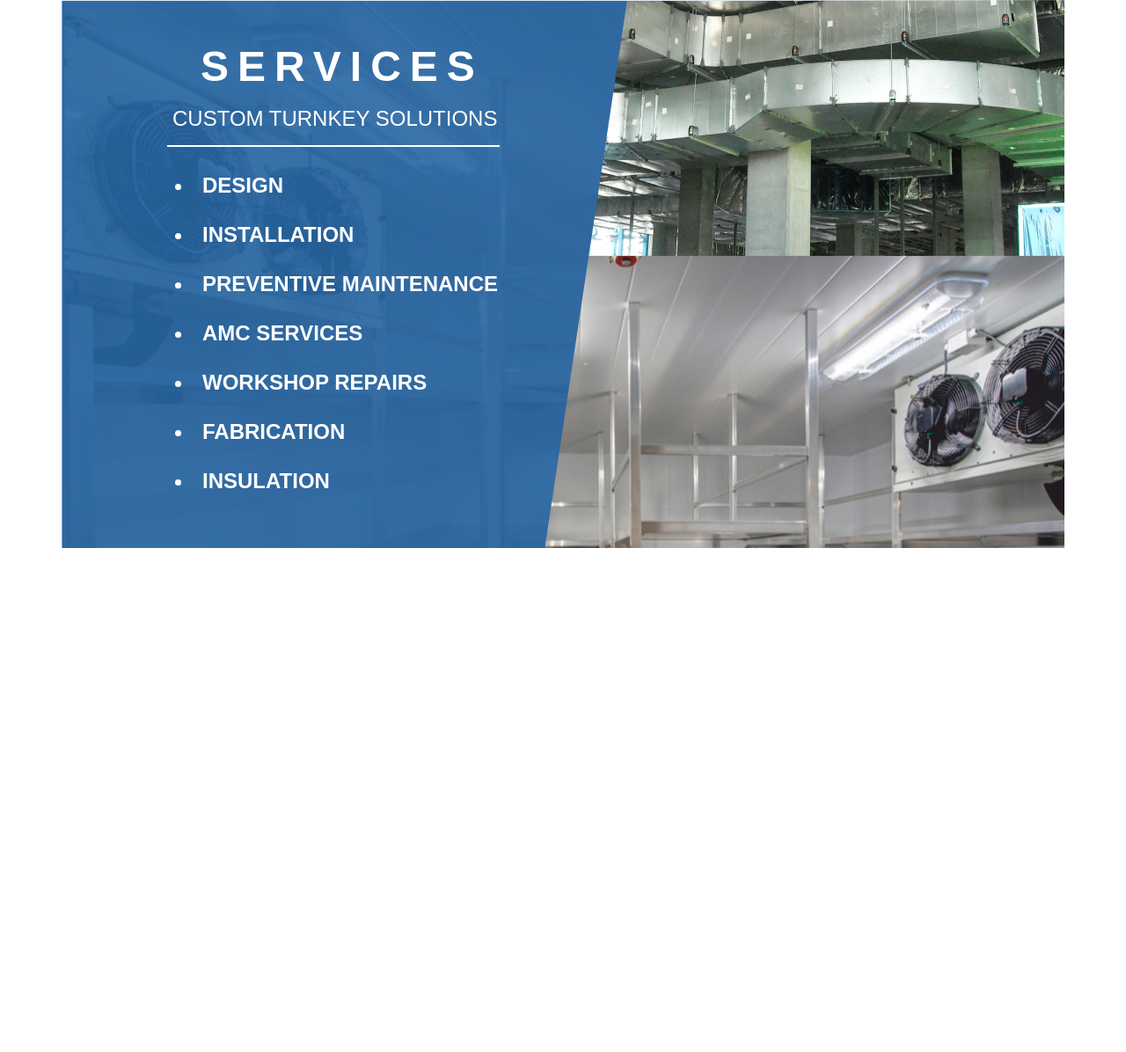
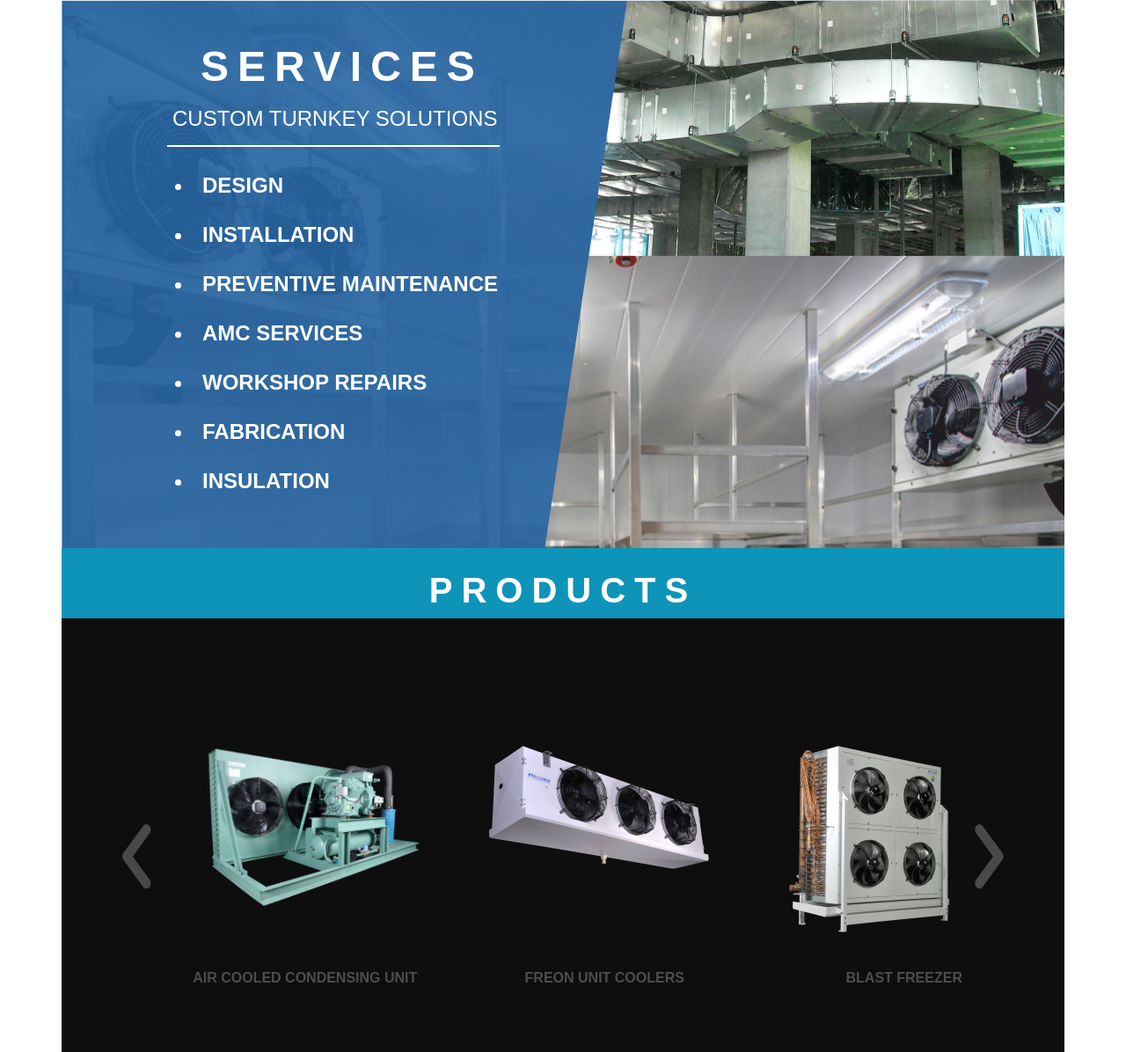
Before and after one commit to rashmiphadte/laxmisite, a PHP site: page / in a window 1280 px wide. Shown: the part 1250-2446 px from the top of the page at 88% size. Before the commit the page ends 1873 px from the top, so only its background shows below. Run offline with PHP 8.4, Linux system fonts and the light colour scheme; some libraries are stand-ins or nearby versions.

Commit message:
products section

```diff
--- a/assets/css/custom.css
+++ b/assets/css/custom.css
@@ -80,3 +80,38 @@ body {
     width: 70%;
     margin-left: 10px;
 }
+
+.carousel {
+    width: 100%;
+}
+
+.products h1 {
+    color: #fff;
+    font-size: 2.5em;
+    font-weight: 700;
+    letter-spacing: 10px;
+    text-align: center;
+}
+
+.img-height {
+    height: 100%;
+}
+
+.products p {
+    font-size: 1em;
+    font-weight: 700;
+    color: #4d4d4d;
+    text-align: center;
+}
+
+.carousel-control-prev-icon {
+    width: 25pt;
+    height: 55pt;
+    background-image: url("../img/prev.png");
+}
+
+.carousel-control-next-icon {
+    width: 25pt;
+    height: 55pt;
+    background-image: url("../img/next.png");
+}
--- a/index.html
+++ b/index.html
@@ -109,11 +109,84 @@
         </div>
     </div>
     <!-- products section -->
-    <div class="container">
+    <div class="container products">
+        <div class="row" style="background-color: #0e94b9;">
+            <div class="col-md-12 text-center">
+                <h1 class="mt-4 mb-2">PRODUCTS</h1>
+            </div>
+        </div>
+        <div class="row" style="background-color: #0e0e0e;">
+            <div id="carouselExampleControls" class="carousel slide mt-5 py-5" data-ride="carousel">
+                <div class="carousel-inner">
+                    <div class="carousel-item active">
+                        <div class="conatiner">
+                            <div class="row">
+                                <div class="col-md-1"></div>
+                                <div class="col-md-3 py-5 ml-5">
+                                    <div class="img-height">
+                                        <img src="./assets/img/product1.png" class="img-fluid" alt="product" />
+                                    </div>
+                                    <p>AIR COOLED CONDENSING UNIT</p>
+                                </div>
+                                <div class="col-md-3 py-5 ml-5">
+                                    <div class="img-height">
+                                        <img src="./assets/img/product2.png" class="img-fluid" alt="product" />
+                                    </div>
+                                    <p>FREON UNIT COOLERS</p>
+                                </div>
+                                <div class="col-md-3 py-5 ml-5">
+                                    <div class="img-height">
+                                        <img src="./assets/img/product3.png" class="img-fluid" alt="product" />
+                                    </div>
+                                    <p>BLAST FREEZER</p>
+                                </div>
+                            </div>
+                        </div>
 
+                    </div>
+                    <div class="carousel-item">
+                        <div class="conatiner">
+                            <div class="row">
+                                <div class="col-md-1"></div>
+                                <div class="col-md-3 py-5 ml-5">
+                                    <div class="img-height">
+                                        <img src="./assets/img/product1.png" class="img-fluid" alt="product" />
+                                    </div>
+                                    <p>AIR COOLED CONDENSING UNIT</p>
+                                </div>
+                                <div class="col-md-3 py-5 ml-5">
+                                    <div class="img-height">
+                                        <img src="./assets/img/product2.png" class="img-fluid" alt="product" />
+                                    </div>
+                                    <p>FREON UNIT COOLERS</p>
+                                </div>
+                                <div class="col-md-3 py-5 ml-5">
+                                    <div class="img-height">
+                                        <img src="./assets/img/product3.png" class="img-fluid" alt="product" />
+                                    </div>
+                                    <p>BLAST FREEZER</p>
+                                </div>
+                            </div>
+                        </div>
+
+                    </div>
+                </div>
+
+                <a class="carousel-control-prev" href="#carouselExampleControls" role="button" data-slide="prev">
+                    <span class="carousel-control-prev-icon" aria-hidden="true"></span>
+                    <span class="sr-only">Previous</span>
+                </a>
+                <a class="carousel-control-next" href="#carouselExampleControls" role="button" data-slide="next">
+                    <span class="carousel-control-next-icon" aria-hidden="true"></span>
+                    <span class="sr-only">Next</span>
+                </a>
+            </div>
+
+        </div>
+    </div>
     </div>
     <!-- our clients -->
-    <div class="conatiner-fluid">
+    <div class="conatiner">
 
     </div>
 
```
Also changed, not shown: assets/img/next.png (added), assets/img/prev.png (added).
